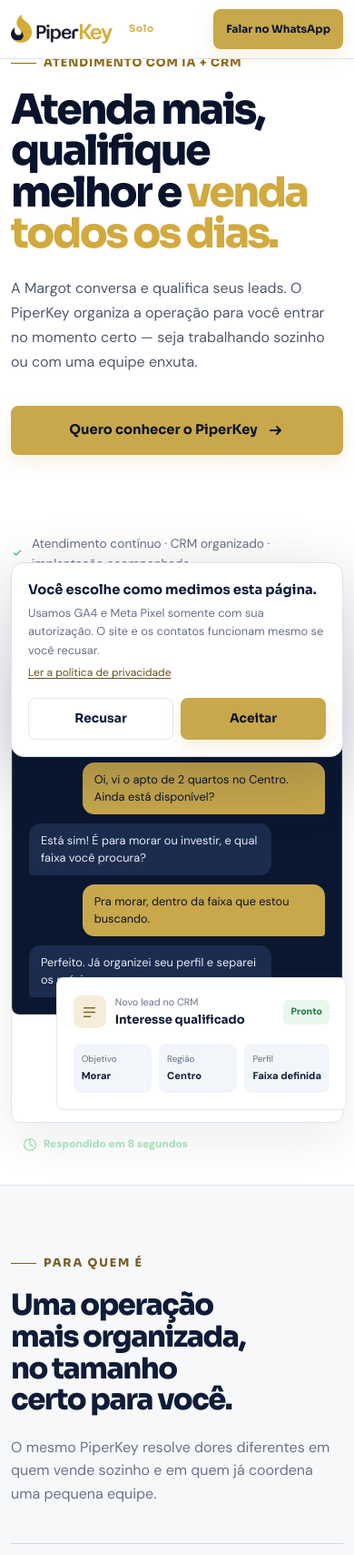
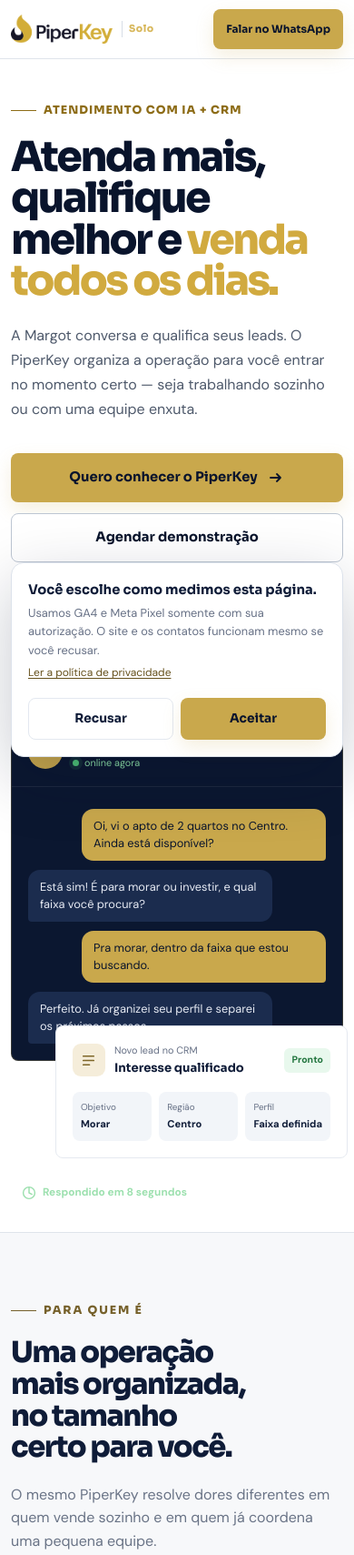
Before and after one commit to gestao-hub/lp-piperkey, a website built with Vite: page index.html in a window 390 px wide. Shown: the top 1709 px of the page at 91% size. Built offline with nearby package versions, Linux system fonts and the light colour scheme; no server answers.

Commit message:
fix: tighten Solo light layout validation issues

```diff
--- a/src/styles.css
+++ b/src/styles.css
@@ -3446,3 +3446,55 @@ body {
     animation: none !important;
   }
 }
+
+
+/* Validation pass: contrast, fixed-header spacing and vertical-video anchoring */
+.site-header .brand span {
+  border-left-color: #d7dde6;
+}
+
+.hero {
+  padding-top: clamp(132px, 10vw, 164px) !important;
+}
+
+.hero .button-outline {
+  border-color: #bdc6d2 !important;
+  background: #fff !important;
+  color: var(--navy-950) !important;
+}
+
+@media (hover: hover) and (pointer: fine) {
+  .hero .button-outline:hover {
+    border-color: var(--solo-gold) !important;
+    color: #80651b !important;
+    background: #fffdf7 !important;
+  }
+}
+
+.hero-proof {
+  border: 0 !important;
+  background: transparent !important;
+  box-shadow: none !important;
+}
+
+.creator-video-frame {
+  position: relative;
+}
+
+.creator-video-ratio {
+  top: 16px;
+  left: 16px;
+  transform: none;
+}
+
+@media (max-width: 760px) {
+  .hero {
+    padding-top: 110px !important;
+  }
+}
+
+@media (max-width: 430px) {
+  .hero {
+    padding-top: 104px !important;
+  }
+}
```
